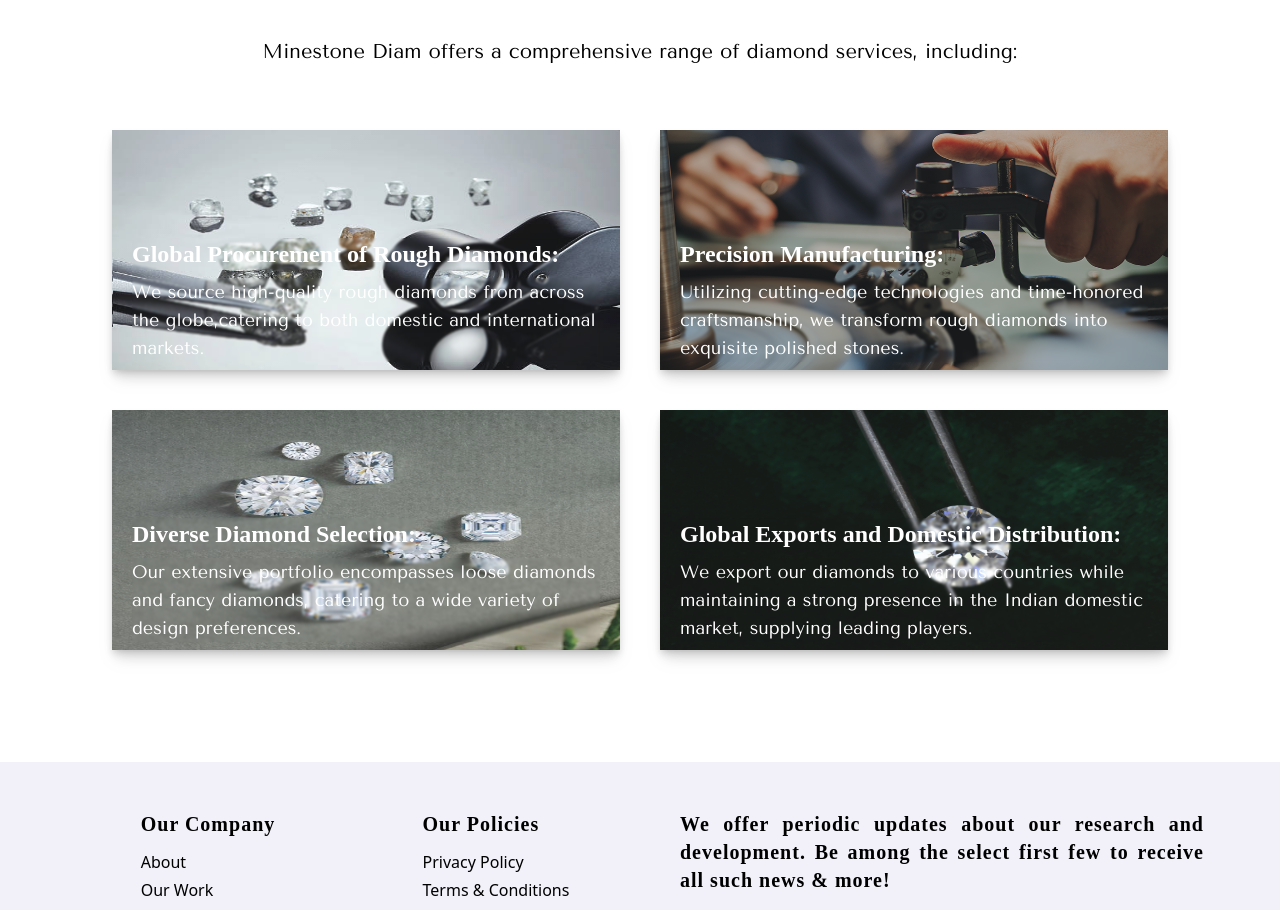
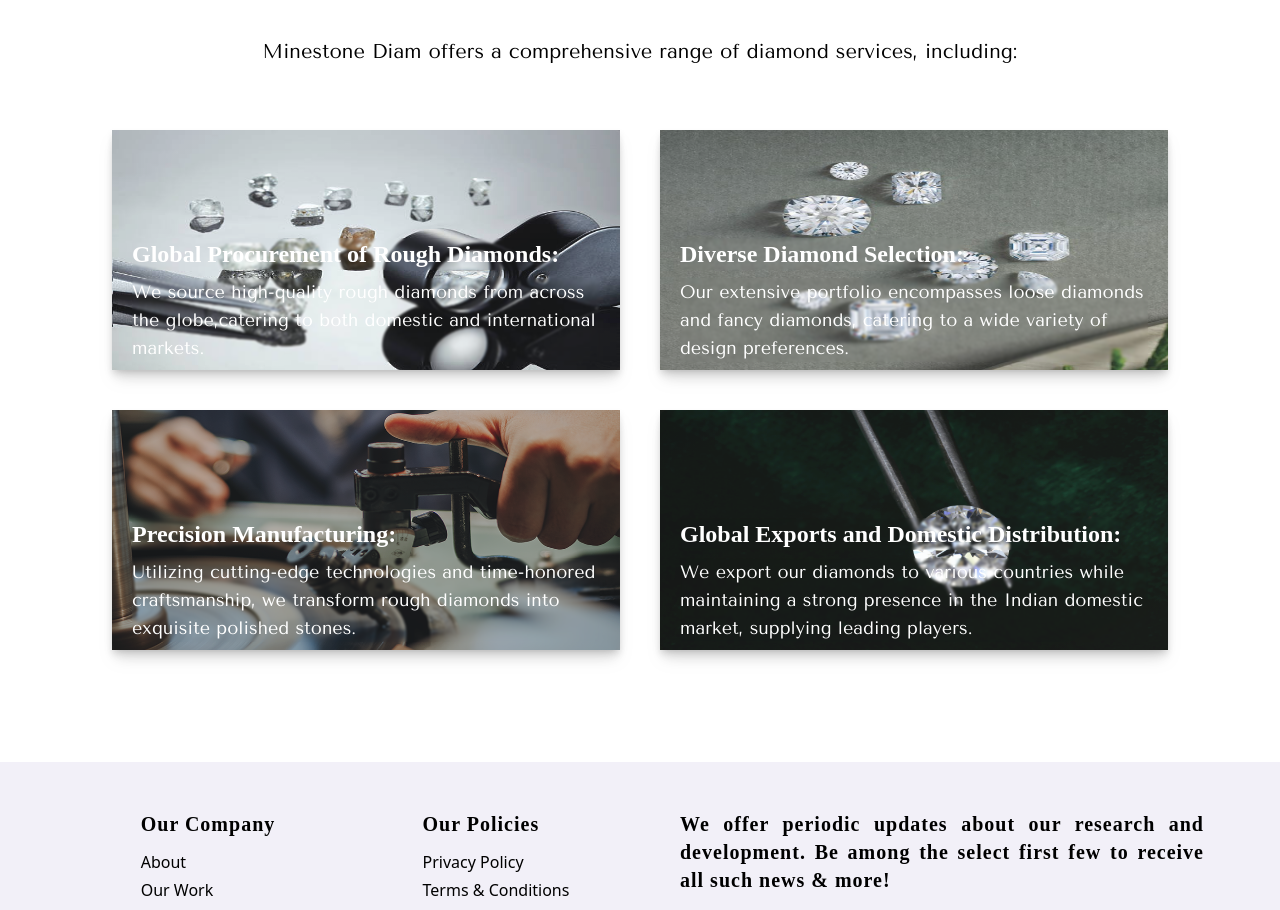
Before and after one commit to deep-sutariya/Minestone-Diam, a Next.js app: page /work in a window 1280 px wide. Shown: the part 922-1832 px from the top of the page. Built offline with nearby package versions, Linux system fonts and the light colour scheme; a web font is replaced by a local one.

Commit message:
fix[work]: card position

```diff
--- a/src/app/work/page.js
+++ b/src/app/work/page.js
@@ -46,21 +46,21 @@ const page = () => {
               />
           </FadeFragment>
 
+          <FadeFragment>
+            <WorkCard
+              bgImg="/Diverse_Diamond_Selection.jpg"
+              heading="Diverse Diamond Selection:"
+              details="Our extensive portfolio encompasses loose diamonds and fancy diamonds, catering to a wide variety of design preferences."
+              grdpos="bg-gradient-to-tr"
+              />
+          </FadeFragment>
+
           <FadeFragment >
             <WorkCard
               bgImg="/Precision_Manufacturing.png"
               heading="Precision Manufacturing:"
               details="Utilizing cutting-edge technologies and time-honored craftsmanship, we transform rough diamonds into exquisite polished stones."
               grdpos="bg-gradient-to-bl"
-              />
-          </FadeFragment>
-
-          <FadeFragment>
-            <WorkCard
-              bgImg="/Diverse_Diamond_Selection.jpg"
-              heading="Diverse Diamond Selection:"
-              details="Our extensive portfolio encompasses loose diamonds and fancy diamonds, catering to a wide variety of design preferences."
-              grdpos="bg-gradient-to-tr"
               />
           </FadeFragment>
 
```
